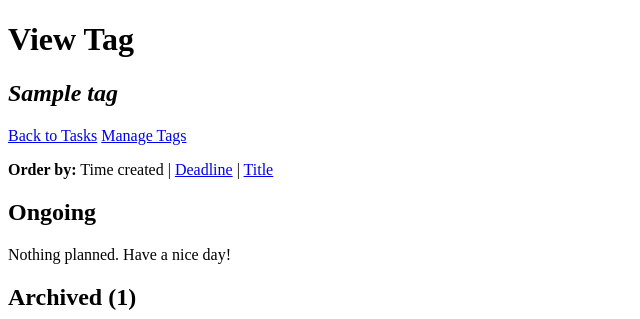
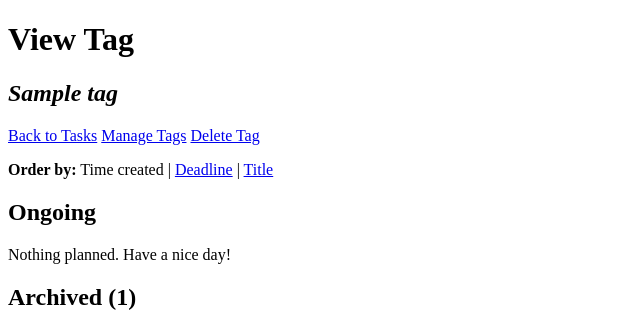
Before and after one commit to gary-lgy/cvwo_todo_list, a Rails app: a page that uses app/views/tags/show.html.erb in a window 1280 px wide. Shown: the top 319 px of the page, without its empty margins (0-640 px from the left). Run offline with Rails 7, Linux system fonts and the light colour scheme; the visitor is signed in with stand-in values (Sample User, id 1); tables that the repository leaves empty hold one stand-in row (values such as "Sample post"); data that the repository does not hold is empty; style sheets or scripts are compiled from the project's sources; some libraries are stand-ins or nearby versions.

Commit message:
implement tag deletion

```diff
--- a/app/controllers/tags_controller.rb
+++ b/app/controllers/tags_controller.rb
@@ -1,5 +1,5 @@
 class TagsController < ApplicationController
-  # TODO: implement tag renaming and deletion
+  # TODO: implement tag renaming and creation with AJAX
   # list all tags
   def index
     @tags = Tag.order(name: :asc)
@@ -12,4 +12,11 @@ class TagsController < ApplicationController
     @archived = @tag.tasks.archived.order(helpers.order)
   end
 
+  # destroy a tag (does not destroy associated tasks)
+  def destroy
+    @tag = Tag.find_by(name: params[:name])
+    @tag.destroy
+    redirect_to tags_path
+  end
+
 end
--- a/app/helpers/tags_helper.rb
+++ b/app/helpers/tags_helper.rb
@@ -32,4 +32,13 @@ module TagsHelper
     link_to 'Manage Tags', tags_path
   end
 
+  # generate a link to delete tags
+  def link_to_delete_tag(tag, display)
+    link_to display,
+            tag_path(tag),
+            method: :delete,
+            data: { confirm: 'Sure to delete this tag? '\
+              'This does not delete its tasks. ' }
+  end
+
 end
--- a/app/views/tags/index.html.erb
+++ b/app/views/tags/index.html.erb
@@ -7,6 +7,7 @@
         <%= link_to "#{tag.name} (#{tag.tasks.count})",
                            tag_path(tag) %>
       </strong>
+      <%= link_to_delete_tag(tag, 'Delete') %>
     </li>
   <% end %>
 </ul>
--- a/app/views/tags/show.html.erb
+++ b/app/views/tags/show.html.erb
@@ -3,6 +3,7 @@
 
 <%= link_to_tasks_path %>
 <%= link_to_tags_path %>
+<%= link_to_delete_tag(@tag, 'Delete Tag') %>
 
 <%= render partial: 'task_list',
            locals: { ongoing: @ongoing,
```
